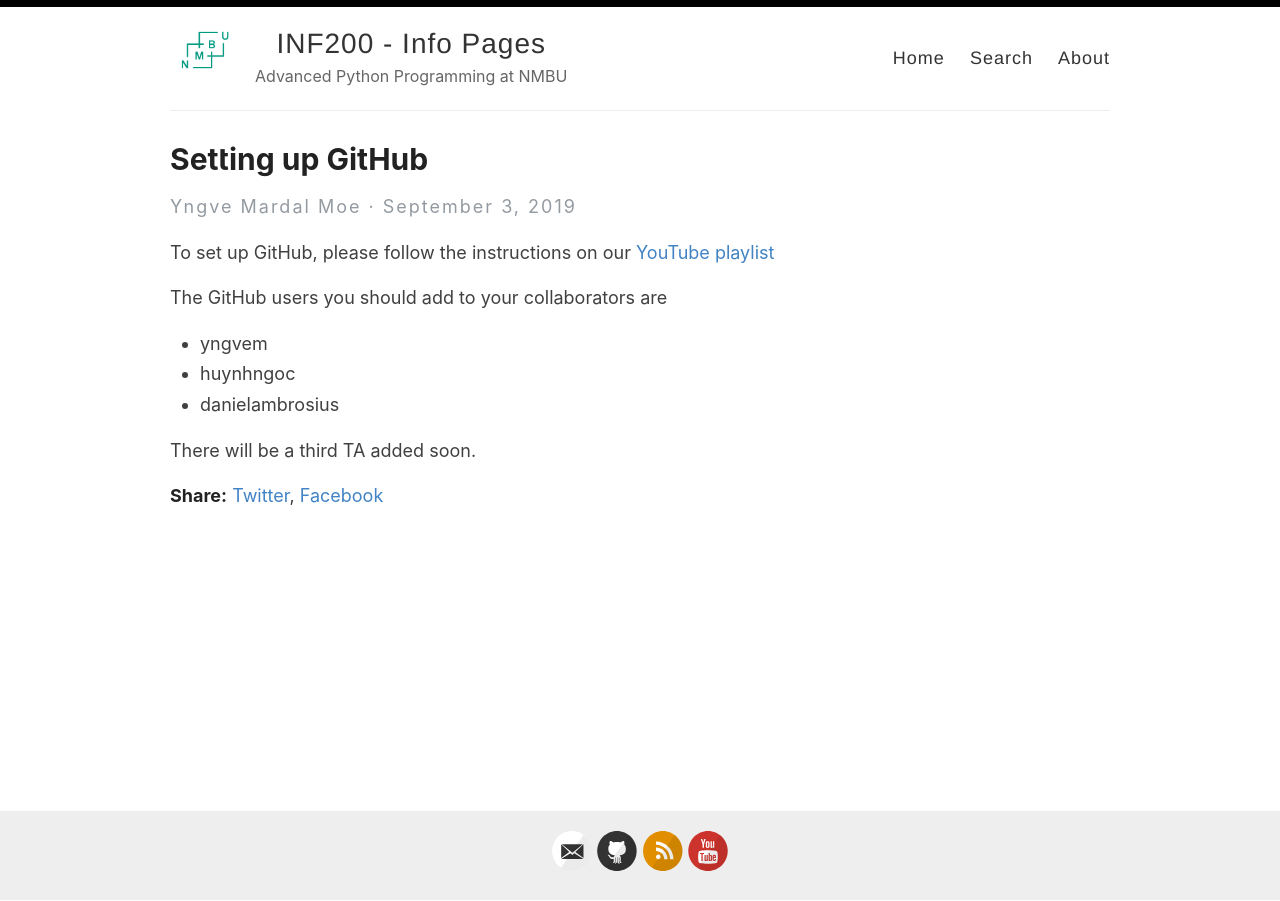
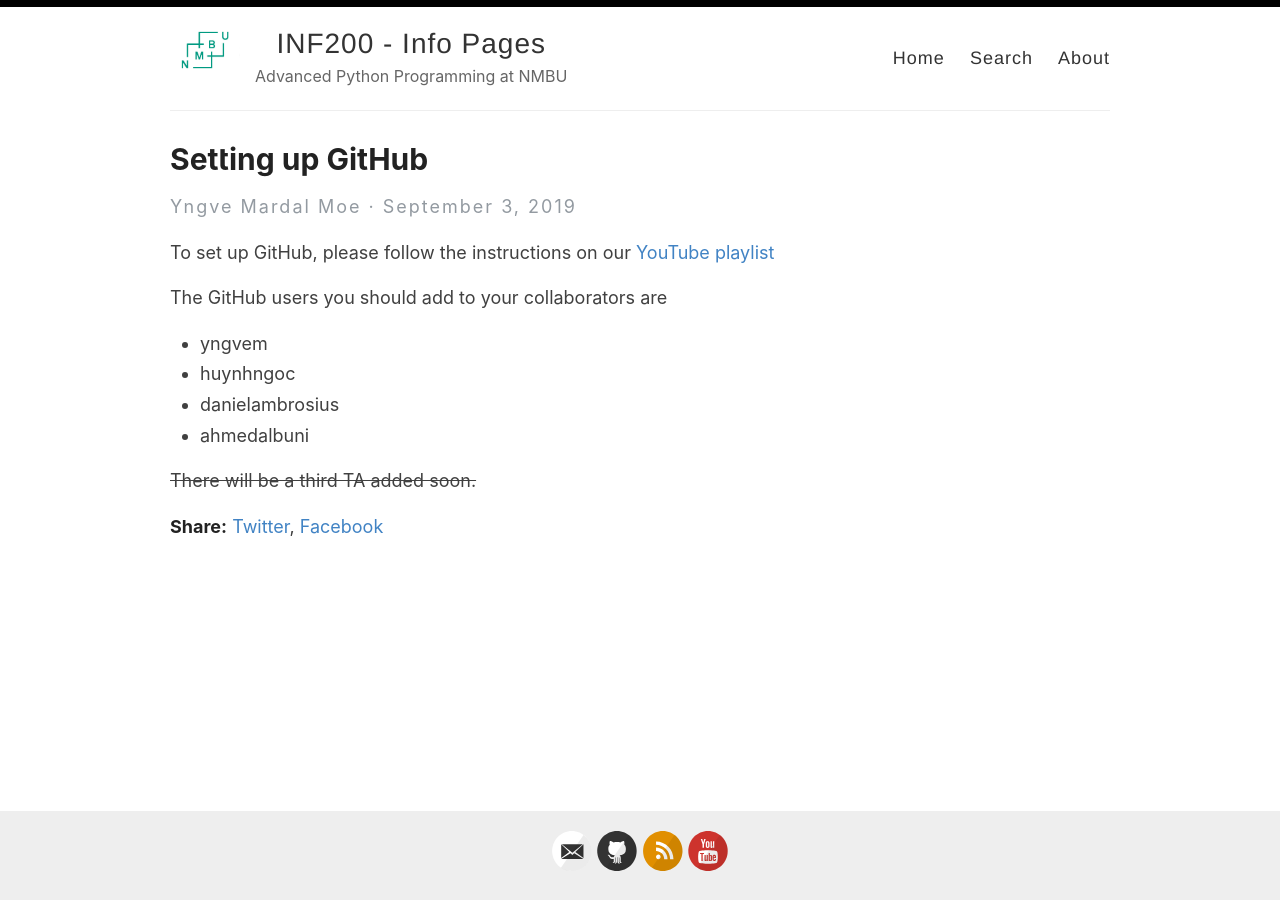
Before and after one commit to yngvem/INF200-2019, a Jekyll site: the page built from docs/_posts/2019-09-03-setting-up-github.md, in a window 1280 px wide. Built offline with Jekyll 4.4.1, drawn with Linux system fonts in a browser that asks for light colours.

Commit message:
Update 2019-09-03-setting-up-github.md

```diff
--- a/docs/_posts/2019-09-03-setting-up-github.md
+++ b/docs/_posts/2019-09-03-setting-up-github.md
@@ -10,5 +10,6 @@ The GitHub users you should add to your collaborators are
  * yngvem
  * huynhngoc
  * danielambrosius
+ * ahmedalbuni
 
-There will be a third TA added soon.
+~~There will be a third TA added soon.~~
```
